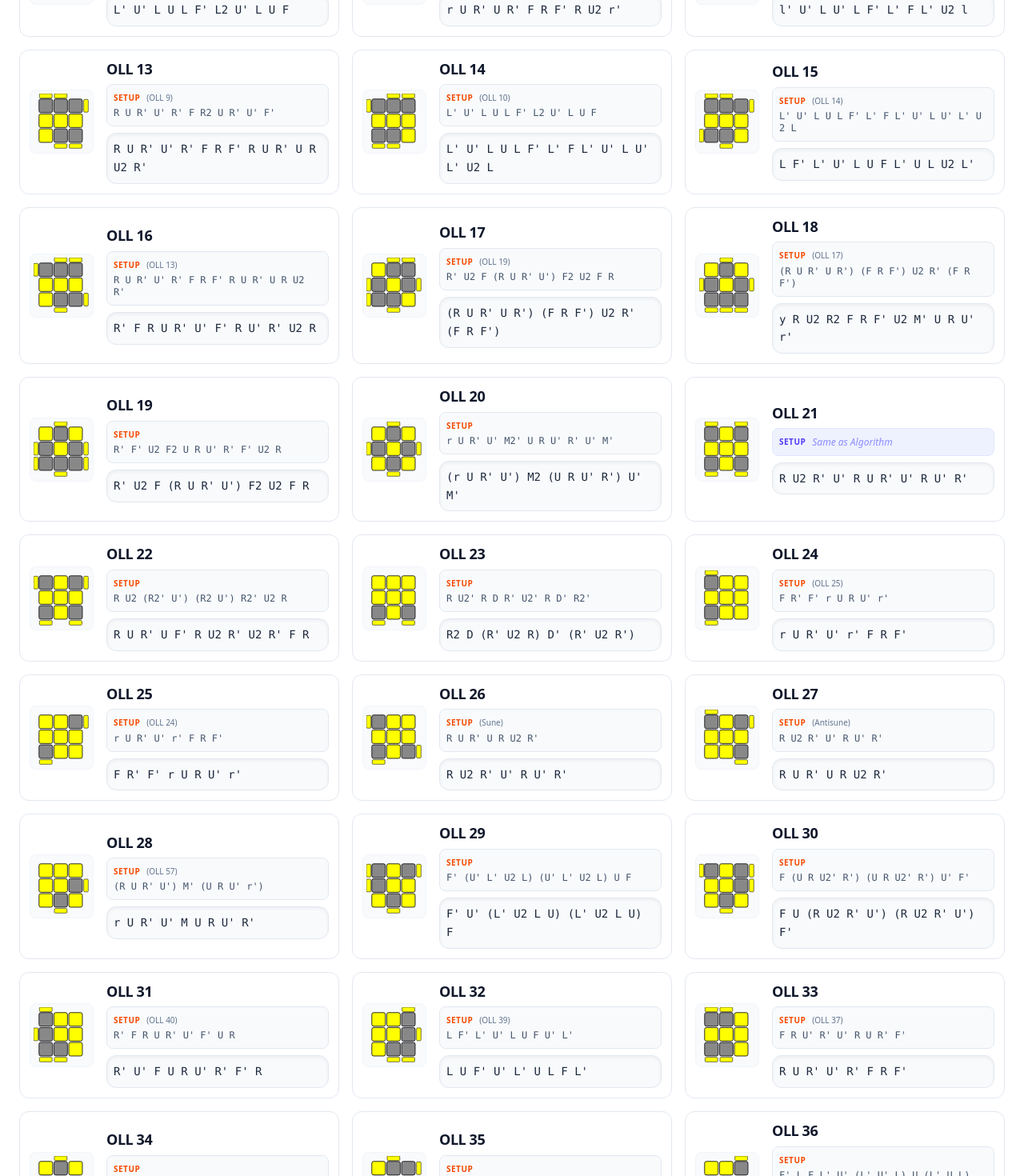
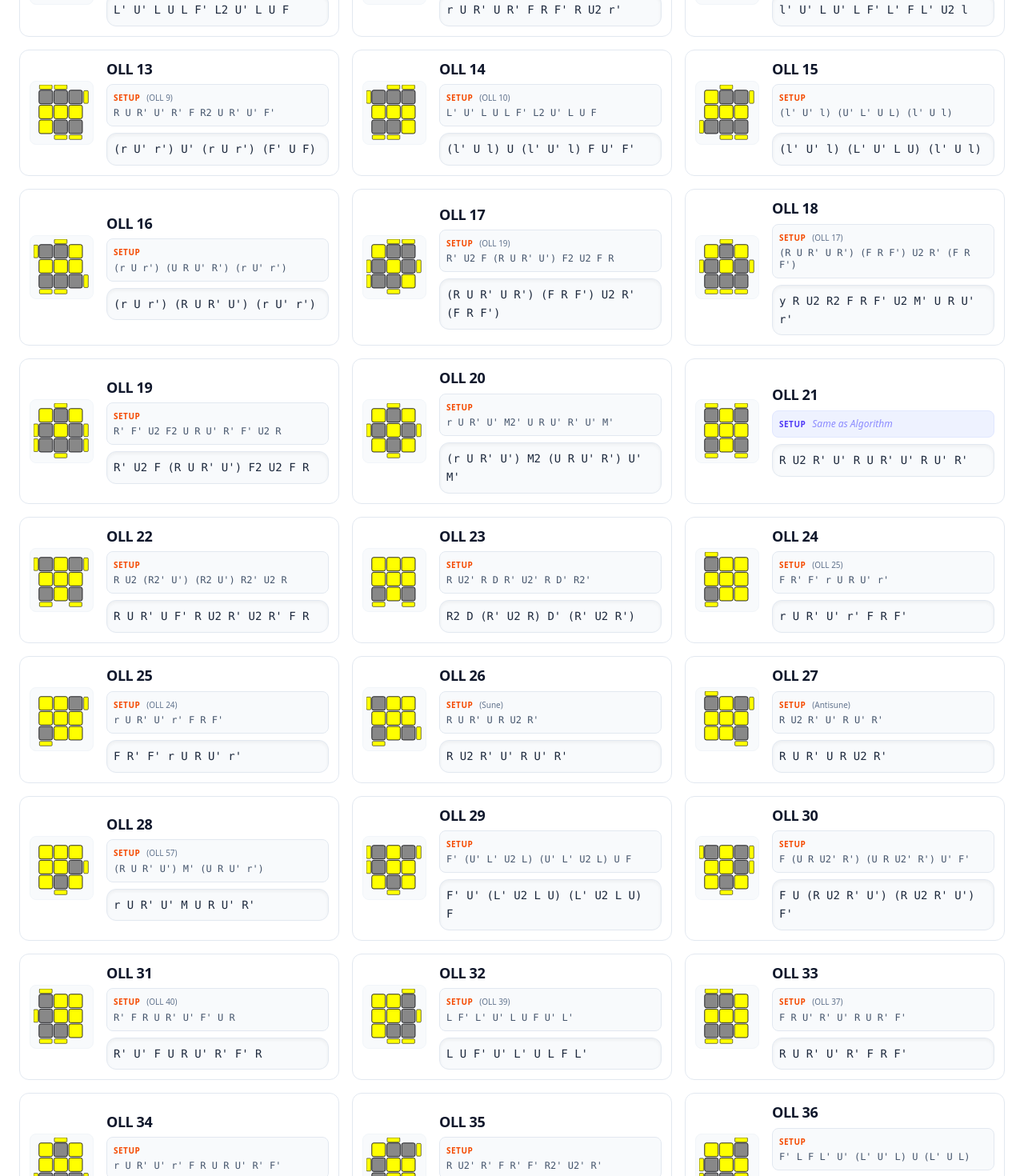
Before and after one commit to dwmaf/cubealgo, a Nuxt app: page /3x3-oll in a window 1280 px wide. Shown: the part 1220-2690 px from the top of the page at 80% size. Built offline with nearby package versions, Linux system fonts and the light colour scheme.

Commit message:
change some oll algo

```diff
--- a/app/components/CubeIcon3x3.vue
+++ b/app/components/CubeIcon3x3.vue
@@ -154,14 +154,14 @@ const topStickers = computed(() => {
                 [_, _, y]
             ],
             '15': [
-                [_, _, _],
+                [y, _, _],
                 [y, y, y],
-                [_, _, y]
+                [_, _, _]
             ],
             '16': [
-                [_, _, _],
+                [_, _, y],
                 [y, y, y],
-                [y, _, _]
+                [_, _, _]
             ],
             '17': [
                 [y, _, _],
@@ -289,9 +289,9 @@ const topStickers = computed(() => {
                 [y, _, y]
             ],
             '42': [
-                [y, _, y],
-                [y, y, _],
-                [_, y, _]
+                [_, y, _],
+                [_, y, y],
+                [y, _, y]
             ],
             '43': [
                 [y, _, _],
@@ -349,9 +349,9 @@ const topStickers = computed(() => {
                 [_, y, _]
             ],
             '54': [
-                [_, y, _],
-                [_, y, y],
-                [_, _, _]
+                [_, _, _],
+                [y, y, _],
+                [_, y, _]
             ],
             '55': [
                 [_, y, _],
@@ -480,15 +480,15 @@ const sideStickers = computed(() => {
                 left: [y, n, n],
             },
             '15': {
-                back: [y, y, n],
+                back: [n, y, n],
                 right: [y, n, n],
-                front: [n, y, n],
+                front: [n, y, y],
                 left: [n, n, y],
             },
             '16': {
-                back: [n, y, y],
+                back: [n, y, n],
                 right: [n, n, y],
-                front: [n, y, n],
+                front: [y, y, n],
                 left: [y, n, n],
             },
             '17': {
@@ -642,10 +642,10 @@ const sideStickers = computed(() => {
                 left: [n, n, n],
             },
             '42': {
-                back: [n, y, n],
-                right: [n, y, n],
-                front: [y, n, y],
-                left: [n, n, n],
+                back: [y, n, y],
+                right: [n, n, n],
+                front: [n, y, n],
+                left: [n, y, n],
             },
             '43': {
                 back: [n, y, n],
@@ -714,10 +714,10 @@ const sideStickers = computed(() => {
                 left: [y, y, y],
             },
             '54': {
-                back: [n, n, n],
-                right: [y, n, y],
-                front: [n, y, n],
-                left: [y, y, y],
+                back: [n, y, n],
+                right: [y, y, y],
+                left: [y, n, y],
+                front: [n, n, n],
             },
             '55': {
                 back: [n, n, n],
--- a/app/pages/3x3-oll.vue
+++ b/app/pages/3x3-oll.vue
@@ -66,14 +66,14 @@ const ollAlgorithms = [
     { id: 6, setup_name: "OLL 7", setup: "r U R' U R U2 r'", algorithm: "r U2 R' U' R U' r'" },
     { id: 7, setup_name: "OLL 6", setup: "r U2 R' U' R U' r'", algorithm: "r U R' U R U2 r'" },
     { id: 8, setup_name: "OLL 5", setup: "r' U2 R U R' U r", algorithm: "r' U' R U' R' U2 r" },
-    { id: 9, setup_name: "OLL 13", setup: "F U R U' R2 F' R U R U' R'", algorithm: "R U R' U' R' F R2 U R' U' F'" },
-    { id: 10, setup_name: "OLL 14", setup: "F' U' L' U L2 F L' U' L' U L", algorithm: "L' U' L U L F' L2  U' L U F" },
+    { id: 9, setup_name: "OLL 13", setup: "(r U' r') U' (r U r') (F' U F)", algorithm: "R U R' U' R' F R2 U R' U' F'" },
+    { id: 10, setup_name: "OLL 14", setup: "(l' U l) U (l' U' l) (F U' F')", algorithm: "L' U' L U L F' L2  U' L U F" },
     { id: 11, setup: "r U2 R' F R' F' R U' R U' r'", algorithm: "r U R' U R' F R F' R U2 r'" },
     { id: 12, setup: "l' U2 L F' L F L' U L' U l", algorithm: "l' U' L U' L F' L' F L' U2 l" },
-    { id: 13, setup_name: "OLL 9", setup: "R U R' U' R' F R2 U R' U' F'", algorithm: "R U R' U' R' F R F' R U R' U R U2 R'" },
-    { id: 14, setup_name: "OLL 10", setup: "L' U' L U L F' L2  U' L U F", algorithm: "L' U' L U L F' L' F L' U' L U' L' U2 L" },
-    { id: 15, setup_name: "OLL 14", setup: "L' U' L U L F' L' F L' U' L U' L' U2 L", algorithm: "L F' L' U' L U F L' U L U2 L'" },
-    { id: 16, setup_name: "OLL 13", setup: "R U R' U' R' F R F' R U R' U R U2 R'", algorithm: "R' F R U R' U' F' R U' R' U2 R" },
+    { id: 13, setup_name: "OLL 9", setup: "R U R' U' R' F R2 U R' U' F'", algorithm: "(r U' r') U' (r U r') (F' U F)" },
+    { id: 14, setup_name: "OLL 10", setup: "L' U' L U L F' L2  U' L U F", algorithm: "(l' U l) U (l' U' l) F U' F'" },
+    { id: 15, setup: "(l' U' l) (U' L' U L) (l' U l)", algorithm: "(l' U' l) (L' U' L U) (l' U l)" },
+    { id: 16, setup: "(r U r') (U R U' R') (r U' r')", algorithm: "(r U r') (R U R' U') (r U' r')" },
     { id: 17, setup_name: "OLL 19", setup: "R' U2 F (R U R' U') F2 U2 F R", algorithm: "(R U R' U R') (F R F') U2 R' (F R F')" },
     { id: 18, setup_name: "OLL 17", setup: "(R U R' U R') (F R F') U2 R' (F R F')", algorithm: "y R U2 R2 F R F' U2 M' U R U' r'" },
     { id: 19, setup: "R' F' U2 F2 U R U' R' F' U2 R", algorithm: "R' U2 F (R U R' U') F2 U2 F R" },
@@ -91,27 +91,27 @@ const ollAlgorithms = [
     { id: 31, setup_name: "OLL 40", setup: "R' F R U R' U' F' U R", algorithm: "R' U' F U R U' R' F' R" },
     { id: 32, setup_name: "OLL 39", setup: "L F' L' U' L U F U' L'", algorithm: "L U F' U' L' U L F L'" },
     { id: 33, setup_name: "OLL 37", setup: "F R U' R' U' R U R' F'", algorithm: "R U R' U' R' F R F'" },
-    { id: 34, setup: "F U R' U' R' F' R U R2' U' R'", algorithm: "F R U R' U' R' F' r U R U' r'" },
+    { id: 34, setup: "r U R' U' r' F R U R U' R' F'", algorithm: "F R U R' U' R' F' r U R U' r'" },
     { id: 35, setup: "R U2' R' F R' F' R2' U2' R'", algorithm: "R U2 R2 F R F' R U2 R'" },
     { id: 36, setup: "F' L F L' U' (L' U' L) U (L' U L)", algorithm: "(L' U' L) U' (L' U L) U L F' L' F" },
     { id: 37, setup_name: "OLL 33", setup: "R U R' U' R' F R F'", algorithm: "F (R U' R' U' R) U R' F'" },
     { id: 38, setup: "F R' F' R U (R U R') U' (R U' R')", algorithm: "(R U R') U (R U' R') U' R' F R F'" },
     { id: 39, setup_name: "OLL 32", setup: "L U F' U' L' U L F L'", algorithm: "L F' L' U' L U F U' L'" },
     { id: 40, setup_name: "OLL 31", setup: "R' U' F U R U' R' F' R", algorithm: "R' F R U R' U' F' U R" },
-    { id: 41, setup: "F U R U' R' F' (R U2' R' U' R U' R')", algorithm: "(R U R' U R U2 R') F (R U R' U') F'" },
-    { id: 42, setup: "F U R U' R' F' (R' U2' R U R' U R)", algorithm: "(R' U' R U' R' U2 R) F (R U R' U') F'" },
+    { id: 41, setup: "F U R U' R' F' (R U2' R' U' R U' R')", algorithm: "(R U R' U R U2 R') F R U R' U' F'" },
+    { id: 42, setup: "F' U' L' U L F (L' U2 L U L' U L)", algorithm: "(L' U' L U' L' U2 L) F' L' U' L U F" },
     { id: 43, setup: "F' L' U' L U F", algorithm: "f' (L' U' L U) f" },
     { id: 44, setup: "F R U R' U' F", algorithm: "f (R U R' U') f'" },
     { id: 45, setup: "F U R U' R' F'", algorithm: "F R U R' U' F'" },
     { id: 46, setup: "R' U' F R' F' R U R", algorithm: "R' U' R' F R F' U R" },
     { id: 47, setup: "f' (L' U' L U) (L' U' L U) f", algorithm: "F' (L' U' L U) (L' U' L U) F" },
     { id: 48, setup_name: "OLL 51", setup: "f (R U R' U') (R U R' U') f'", algorithm: "F (R U R' U') (R U R' U') F'" },
-    { id: 49, setup: "F' U' L' U L F L' U' L U' L' U2 L", algorithm: "L' U2 L U L' U L F' L' U' L U F" },
-    { id: 50, setup: "F U R U' R' F' R U R' U R U2 R'", algorithm: "R U2 R' U' R U' R' F R U R' U' F'" },
+    { id: 49, setup: "F' R U2 R' U2 R' F2 R F'", algorithm: "F R' F2 R U2 R U2 R' F" },
+    { id: 50, setup: "F L' U2 L U2 L F2 L' F", algorithm: "F' L F2 L' U2 L' U2 L F'" },
     { id: 51, setup_name: "OLL 48", setup: "F (R U R' U') (R U R' U') F'", algorithm: "f (R U R' U') (R U R' U') f'" },
     { id: 52, setup: "F R U R' d R' U' R U' R'", algorithm: "R U R' U R d' R U' R' F'" },
-    { id: 53, setup: "Same as Algo", algorithm: "r' U' (R U' R') U (R U' R') U2 r" },
-    { id: 54, setup: "Same as Algo", algorithm: "r U (R' U R) U' (R' U R) U2 r'" },
+    { id: 53, setup: "Same as Algo", algorithm: "r' U' (R U' R') U (R U' R') U2 r (or) U r' U2 (R U R') U' (R U R') U r" },
+    { id: 54, setup: "Same as Algo", algorithm: "l U (L' U L) U' (L' U L) U2 l' (or) U' l U2 (L' U' L) U (L' U' L) U' l'" },
     { id: 55, setup: "F R' F' U2' R U R' U R2' U2' R'", algorithm: "R U2 R2 (U' R U' R') U2 (F R F')" },
     { id: 56, setup: "r U r' R U R' U' R U R' U' r U' r'", algorithm: "(r U r') (U R U' R') (U R U' R') (r U' r')" },
     { id: 57, setup_name: "OLL 28", setup: "r U R' U' M U R U' R'", algorithm: "(R U R' U') M' (U R U' r')" },
```
